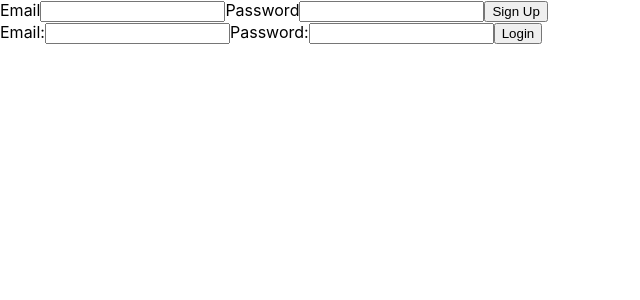
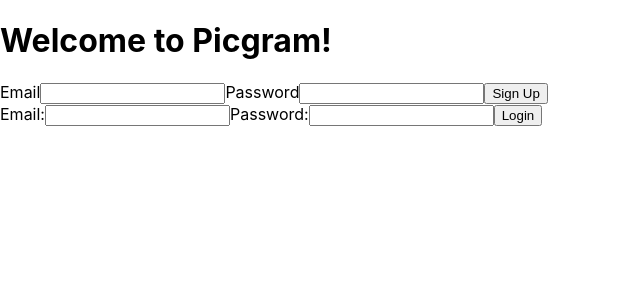
Before and after one commit to leplerjacob/picgram-frontend, a React (Create React App) app: page / in a window 1280 px wide. Shown: the top 300 px of the page, without its empty margins (0-640 px from the left). Built offline with nearby package versions, Linux system fonts and the light colour scheme.

Commit message:
Added Welcome header to App.js file

```diff
--- a/src/App.js
+++ b/src/App.js
@@ -7,6 +7,7 @@ function App() {
 
   return (
     <div className="App">
+      <h1>Welcome to Picgram!</h1>
       <SignUp/>
       <Login/>
     </div>
```
